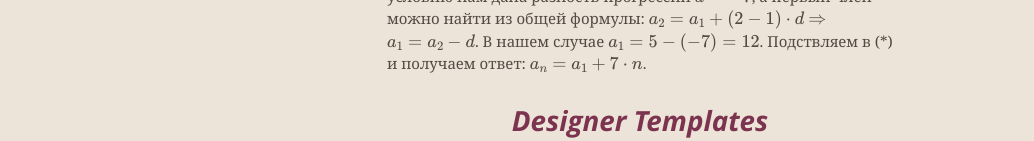
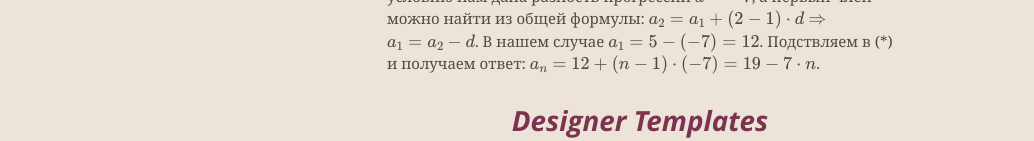
Before and after one commit to math100/math100.github.io, a plain HTML site: page index.html in a window 1280 px wide. Shown: the part 398-539 px from the top of the page, without its empty margins (0-1034 px from the left). Drawn offline with nearby package versions, Linux system fonts and the light colour scheme; some packages are replaced by stand-ins of ours.

Commit message:
Test commit.

```diff
--- a/index.html
+++ b/index.html
@@ -59,7 +59,7 @@
 
 Решение.
 
-Чтобы указать формулу для нахождения $n$-го члена арифметической прогрессии нужно знать значение первого члена $a_1$ и разность прогрессии. Тогда $a_n = a_1$ + $(n-1)\cdot d$ (*). По условию нам дана разность прогрессии $d = -7$, а первый член можно найти из общей формулы: $a_2 = a_1 + (2-1)\cdot d$ $\Rightarrow$ $a_1 = a_2 - d$. В нашем случае $a_1 = 5 - (-7) = 12$. Подствляем в (*) и получаем ответ: $a_n = a_1 + 7 \cdot n$.
+Чтобы указать формулу для нахождения $n$-го члена арифметической прогрессии нужно знать значение первого члена $a_1$ и разность прогрессии. Тогда $a_n = a_1$ + $(n-1)\cdot d$ (*). По условию нам дана разность прогрессии $d = -7$, а первый член можно найти из общей формулы: $a_2 = a_1 + (2-1)\cdot d$ $\Rightarrow$ $a_1 = a_2 - d$. В нашем случае $a_1 = 5 - (-7) = 12$. Подствляем в (*) и получаем ответ: $a_n = 12 + (n-1) \cdot (-7) = 19 - 7\cdot n$.
 </p>
 <h3>
 <a id="designer-templates" class="anchor" href="#designer-templates" aria-hidden="true"><span aria-hidden="true" class="octicon octicon-link"></span></a>Designer Templates</h3>
```
